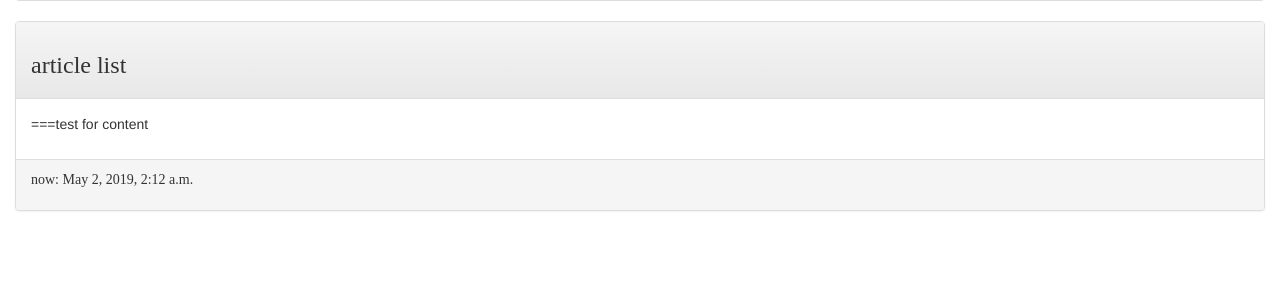
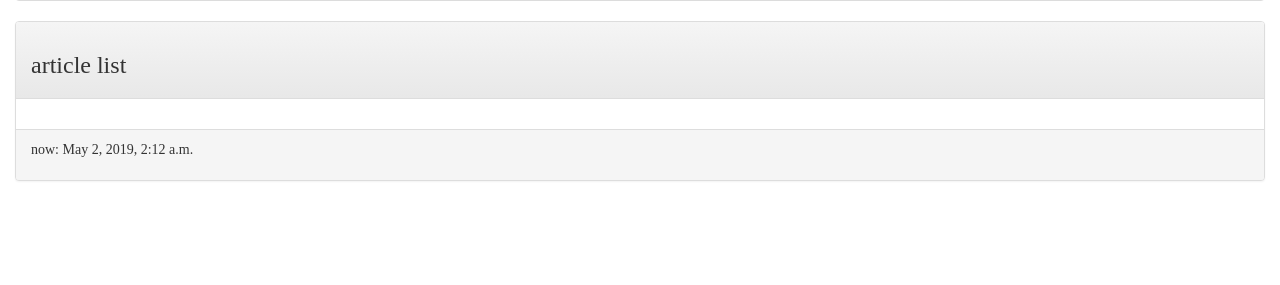
Before and after one commit to ChihYunPai/personal-website, a Django app: page / in a window 1280 px wide. Shown: the part 368-653 px from the top of the page. Run offline with Django 3.2, Linux system fonts and the light colour scheme; data that the repository does not hold is empty; some libraries are stand-ins or nearby versions.

Commit message:
solve admin login and post content problem.

```diff
--- a/blog/mainsite/models.py
+++ b/blog/mainsite/models.py
@@ -1,7 +1,5 @@
 from django.db import models
 from django.utils import timezone
-
-import hashlib
 
 # Create your models here.
 
--- a/blog/templates/index.html
+++ b/blog/templates/index.html
@@ -5,9 +5,7 @@
     <h3 style='font-family: 標楷體;'>article list</h3>
 {% endblock %}
 {% block content %}
-    <p>===test for content</p> <!--to be removed-->
     {% for post in posts %}
-        <p>===test for posts for loop</p> <!--to be removed-->
         <p style="font-family: 微軟正黑體;font-size: 14pt;font-weight: bold;">
                 <a href="/post/{{post.slug}}">{{ post.title }}</a>
         </p>
```
